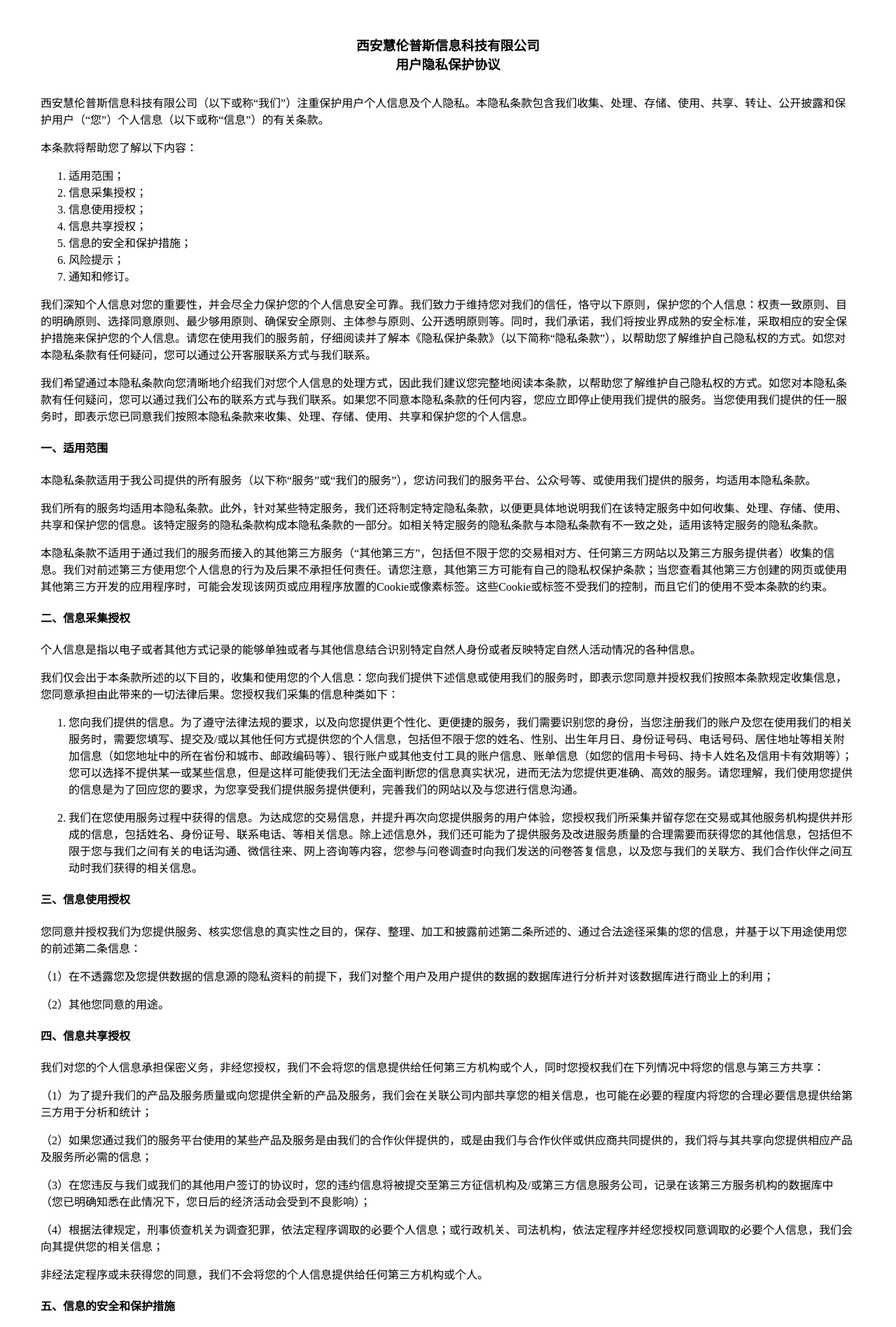
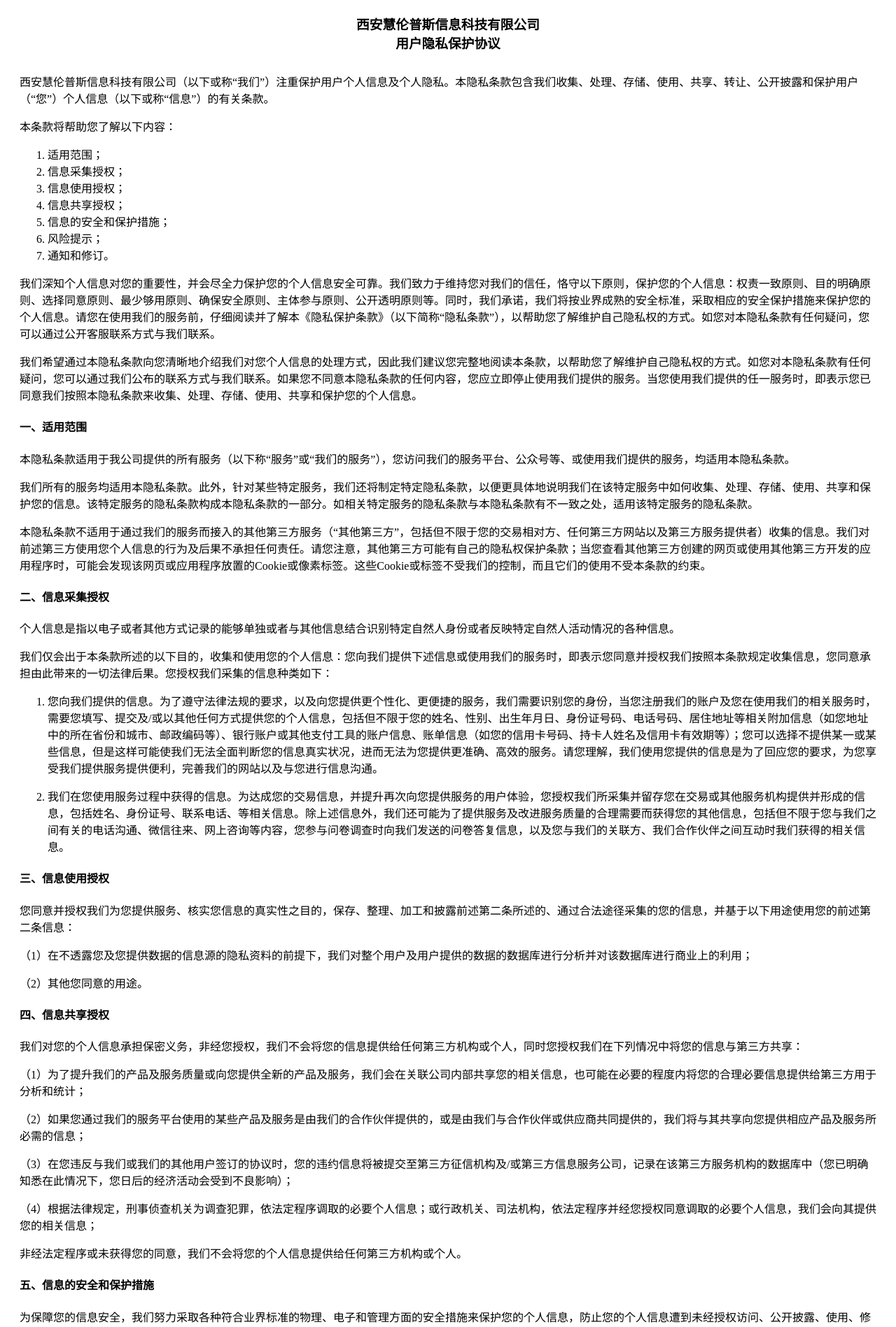
Before and after one commit to hileveps/zongmenzhang_site, a Jekyll site: the page built from privacy.md, in a window 1280 px wide. Shown: the top 1896 px of the page at 70% size. Built offline with Jekyll 4.4.1, drawn with Linux system fonts in a browser that asks for light colours.

Commit message:
修改了静态页的margin

```diff
--- a/css/static_page.css
+++ b/css/static_page.css
@@ -6,7 +6,7 @@
 }
 
 .static_page .content {
-  margin: 50px;
+  margin: 20px;
 }
 
 footer {
```
